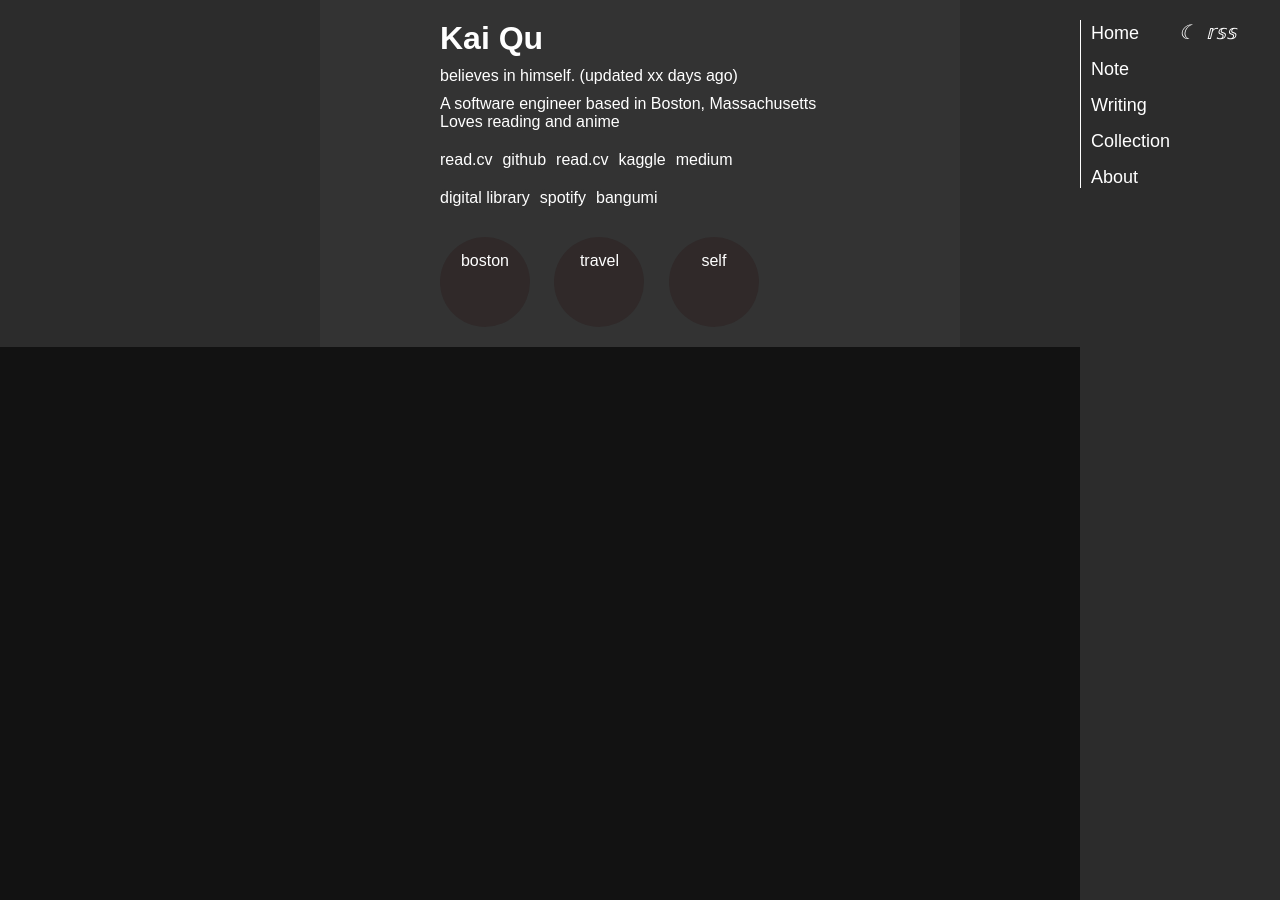
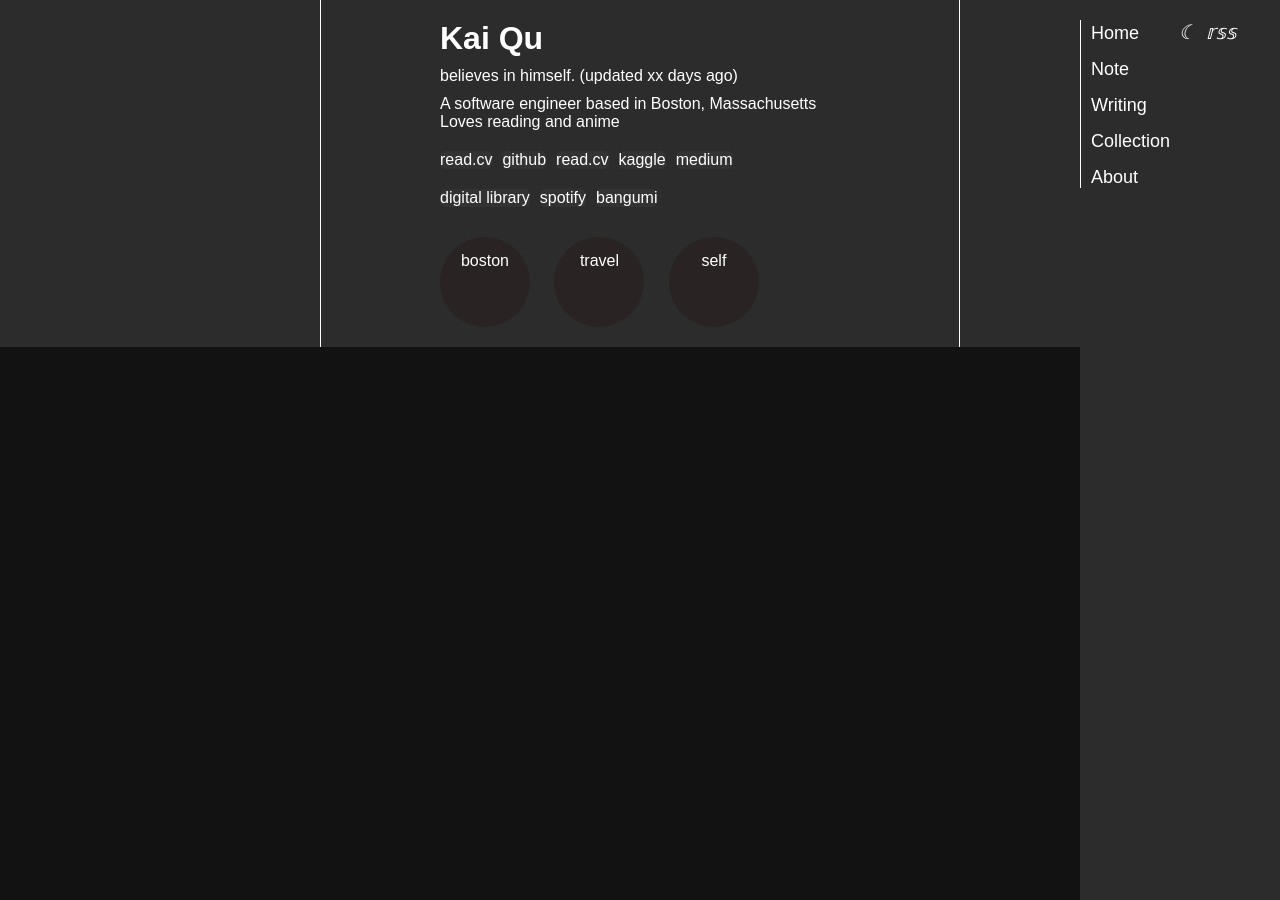
Before and after one commit to faithk7/faithk7.github.io, a Jekyll site: the page built from index.html, in a window 1280 px wide. Built offline with Jekyll 4.4.1, drawn with Linux system fonts in a browser that asks for light colours.

Commit message:
r: modified the background color of l-center to make it match with the other two parts and add border lines

```diff
--- a/assets/layout.css
+++ b/assets/layout.css
@@ -47,8 +47,11 @@
 }
 
 .l-center {
-    background-color: #333333;
+    /* background-color: #333333; */
+    background-color: #2c2c2c;
     padding: 20px;
+    border-left: 1px solid #ffffff;
+    border-right: 1px solid #ffffff;
 }
 
 .l-right {
```
